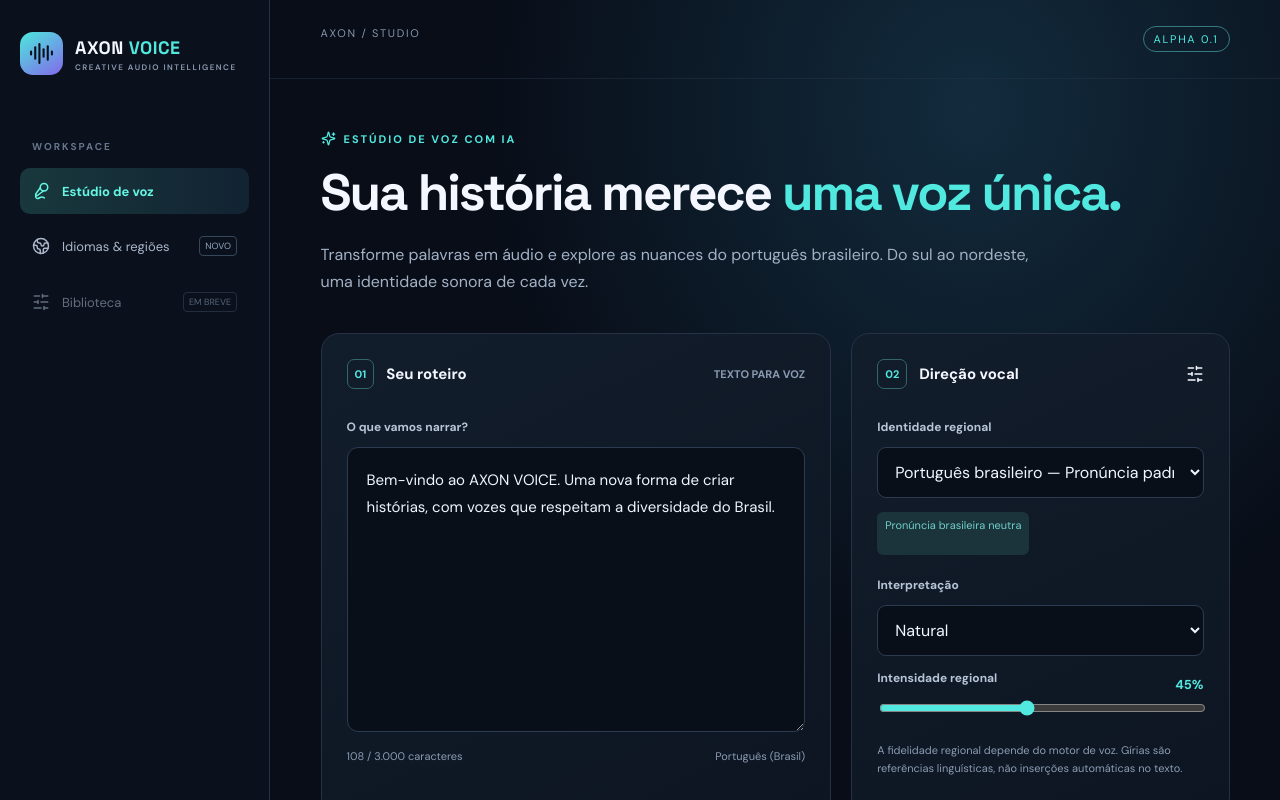
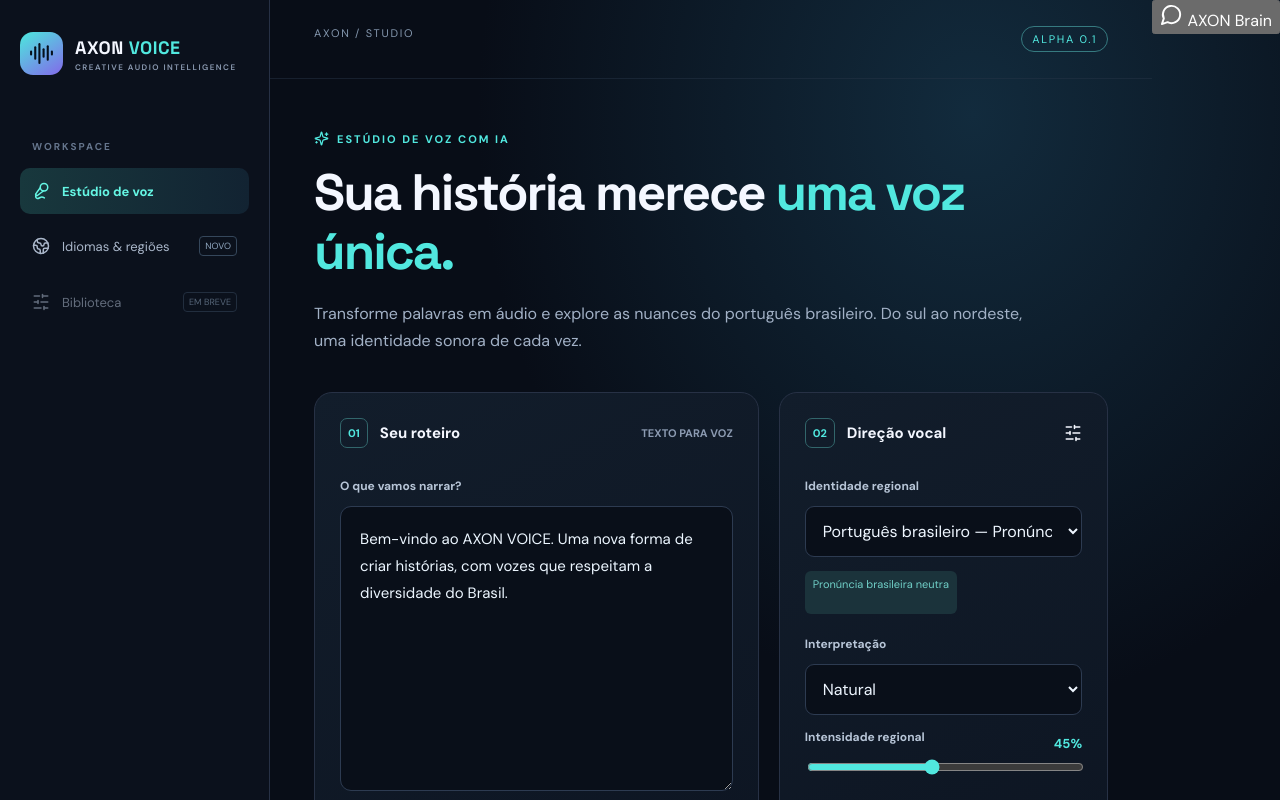
Before and after one commit to duedubackes-web/AXON-VOICE, a Next.js app: page / in a window 1280 px wide. Shown: the top 800 px of the page. Built offline with nearby package versions, Linux system fonts and the light colour scheme.

Commit message:
feat: add floating AXON Brain assistant

```diff
--- a/src/app/page.tsx
+++ b/src/app/page.tsx
@@ -1,3 +1,4 @@
+import AgentChat from "@/components/AgentChat";
 "use client";
 import {useEffect,useRef,useState} from "react";
 import {AudioLines,Play,Pause,Download,Volume2,Mic2,SlidersHorizontal,Globe2,ShieldCheck,Sparkles,ArrowRight,Loader2} from "lucide-react";
@@ -73,5 +74,6 @@ export default function Home(){
     <footer>AXON VOICE © 2026 <span>Originalidade vocal • Segurança • Diversidade cultural</span></footer>
    </div>
   </section>
+  <AgentChat onUseText={setText}/>
  </main>;
 }
```
